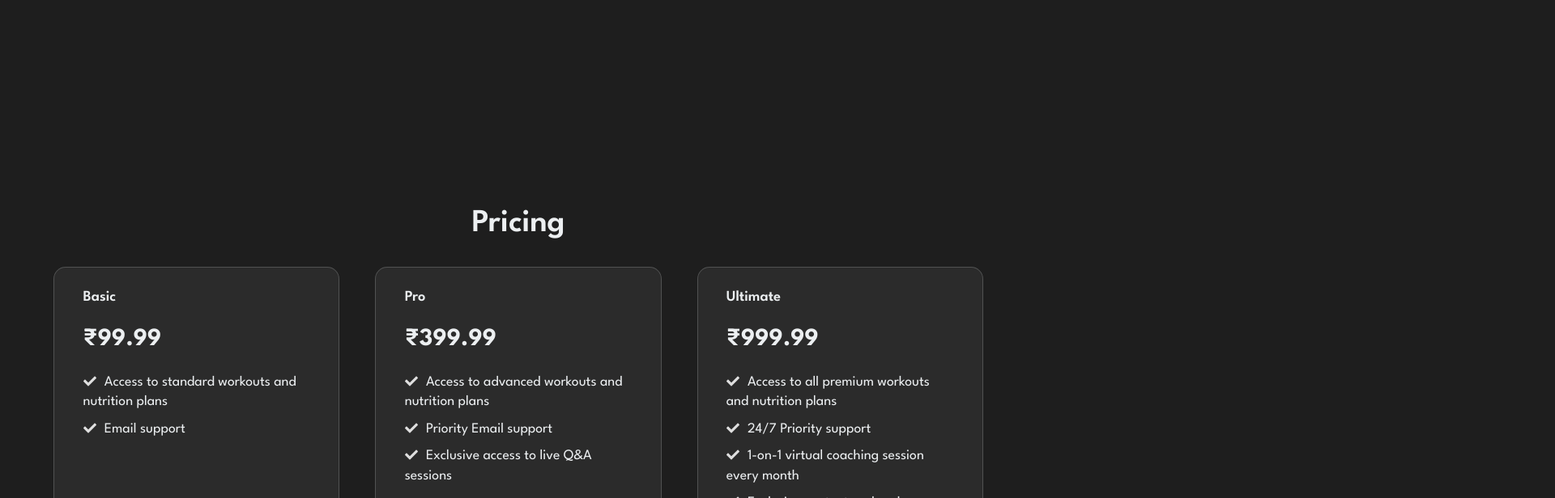
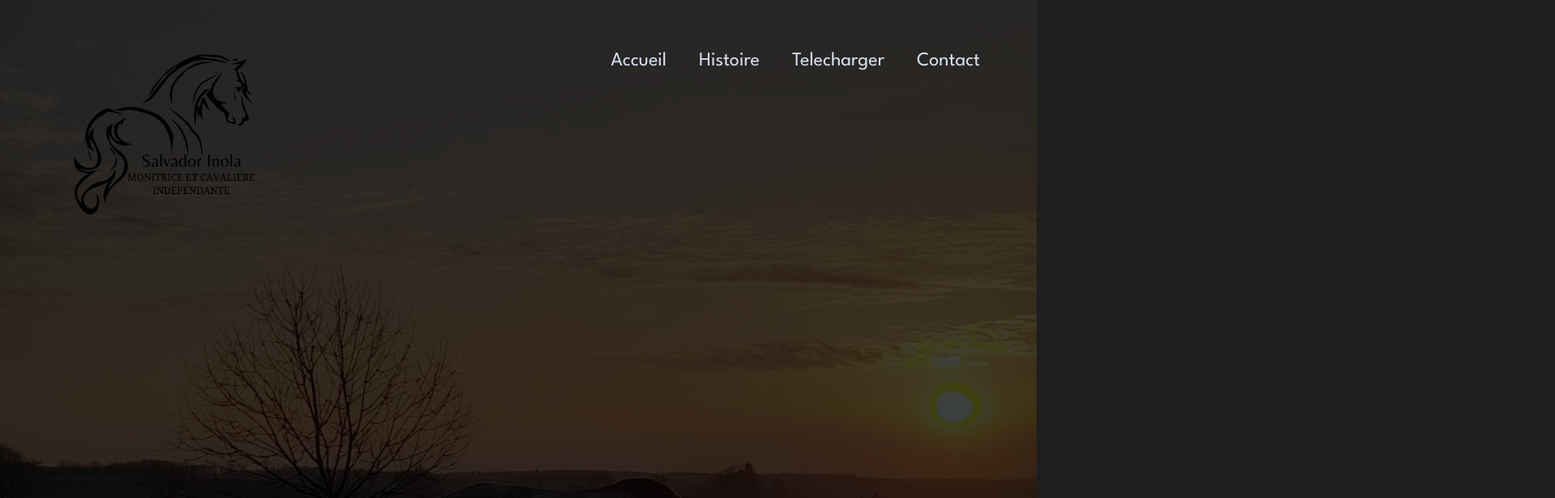
Before and after one commit to Jarvis-69/React-vite, a React (Vite) app in the folder vite-project/: page / in a window 1280 px wide. Shown: the top 616 px of the page at 81% size, 1920 px wide, since content can reach past the window. Built offline with nearby package versions, Linux system fonts and the light colour scheme.

Commit message:
navbar add

```diff
--- a/vite-project/src/App.tsx
+++ b/vite-project/src/App.tsx
@@ -3,15 +3,22 @@
 import { Calendar } from "./components/calendar/Calendar";
 import Card from "./components/card/Card";
 import Footer from "./components/footer/Footer";
+import Navbar from "./components/navbar/Navbar";
 
 export default function Main() {
   return (
     <main>
-      {/* <Navbar /> */}
-      <Card />
-      {/* <Accordion /> */}
-      <Calendar />
-      <Footer />
+      <header>
+        <Navbar />
+      </header>
+      <body>
+        <Card />
+        {/* <Accordion /> */}
+        <Calendar />
+      </body>
+      <footer>
+        <Footer />
+      </footer>
     </main>
   );
 }
--- a/vite-project/src/components/card/style.css
+++ b/vite-project/src/components/card/style.css
@@ -31,6 +31,7 @@ ul {
 .main {
   max-width: 75rem;
   padding: 3em 1.5em;
+  overflow-y: hidden;
 }
 
 .main__heading {
--- a/vite-project/src/components/footer/Footer.tsx
+++ b/vite-project/src/components/footer/Footer.tsx
@@ -92,7 +92,7 @@ function Footer() {
             <a className="fa-brands fa-instagram" />
             </li>
         </ul>
-        <ul className="links">
+        <ul className="footer_links">
             <li>
             <a>Home</a>
             </li>
--- a/vite-project/src/components/footer/style.css
+++ b/vite-project/src/components/footer/style.css
@@ -19,7 +19,7 @@
     font-size: 24px;
   }
 
-  .links {
+  .footer_links {
     gap: 10px;
     display: flex;
     list-style: none;
@@ -72,7 +72,7 @@
       gap: 20px;
     }
 
-    .links {
+    .footer_links {
       gap: 20px;
     }
   }
--- a/vite-project/src/components/navbar/Navbar.tsx
+++ b/vite-project/src/components/navbar/Navbar.tsx
@@ -1,38 +1,39 @@
-import "./styles.css";
-// import logo from "./logo.svg";
-import { useEffect, useRef, useState } from "react";
+import './style.css';
+import logo from './logo.png';
 
-export const Navbar = () => {
-  const lastScrollTop = useRef(0);
-
-  const [isNavbarVisible, setIsNavbarVisible] = useState(true);
-
-  useEffect(() => {
-    window.addEventListener(
-      "scroll",
-      () => {
-        if (pageYOffset > lastScrollTop.current) {
-          // downward scroll
-          setIsNavbarVisible(false);
-        } else if (pageYOffset < lastScrollTop.current) {
-          // upward scroll
-          setIsNavbarVisible(true);
-        } // else was horizontal scroll
-        lastScrollTop.current = pageYOffset <= 0 ? 0 : pageYOffset;
-      },
-      { passive: true }
-    );
-  }, []);
-
+function Navbar() {
   return (
     <>
-      <nav className={`${isNavbarVisible ? "visible" : ""}`}>
-        <div className="nav-items">
-          <a href="#">Portfolio</a>
-          <a href="#">Skills</a>
-          <a href="#">About</a>
-        </div>
-      </nav>
+    <div className="accueil" id="accueil">
+        <input type="checkbox" id="burger" />
+        <label htmlFor="burger" className="menu">
+            <div className="top" />
+            <div className="middle" />
+            <div className="bottom" />
+        </label>
+        <nav className="navbar">
+            <img src={logo} className='navbar_logo'/>
+            <div className="nav-wrapper">
+                <ul className='navbar_ul'>
+                    <li>
+                    <a href="#accueil">Accueil</a>
+                    </li>
+                    <li>
+                    <a href="#histoire">Histoire</a>
+                    </li>
+                    <li>
+                    <a href="#telecharger">Telecharger</a>
+                    </li>
+                    <li>
+                    <a href="#contact">Contact</a>
+                    </li>
+                </ul>
+            </div>
+        </nav>
+        <header></header>
+    </div>
     </>
-  );
-};
+    );
+}
+
+export default Navbar;
--- /dev/null
+++ b/vite-project/src/components/navbar/style.css
@@ -0,0 +1,73 @@
+.accueil {
+    background: linear-gradient(rgba(0, 0, 0, 0.75), rgba(0, 0, 0, 0.75)), url('./background.jpg');
+    background-size: cover;
+    background-position: center;
+    width: 100%;
+    height: 100vh;
+    overflow-x: hidden;
+}
+
+.navbar {
+    display: flex;
+    padding: 50px;
+    padding-top: 75px;
+    margin: auto;
+    align-items: center;
+    justify-content: space-between;
+    font-size: 20px;
+    height: 50px;
+    margin-bottom: 50px;
+}
+
+.navbar_logo {
+    height: 300px;
+    margin-top: 200px;
+}
+
+.img_queries {
+    display: none;
+}
+
+.navbar_ul li {
+    list-style: none;
+    display: inline-block;
+    margin: 20px;
+    position: relative;
+}
+
+.navbar_ul li a {
+    text-decoration: none;
+    color: #d6dfed;
+    /* text-transform: uppercase; */
+    font-size: 24px;
+}
+
+.navbar_ul li::after {
+    content: '';
+    height: 3px;
+    width: 0;
+    background: white;
+    position: absolute;
+    left: 0;
+    bottom: -7.5px;
+    transition: 0.5s;
+}
+
+.navbar_ul li:hover:after {
+    width: 100%;
+}
+
+#burger {
+    display: none;
+}
+
+.navbar .burger {
+    display: none;
+}
+
+/* header {
+    background-image: url('./background.jpg');
+    background-size: cover;
+    width: 100vw;
+    height: 100vh;
+} */
--- a/vite-project/src/index.css
+++ b/vite-project/src/main.css
@@ -1,4 +1,4 @@
-body {
+main body {
     margin: 0;
     padding: 0;
     font-family: "League Spartan", system-ui, sans-serif;
@@ -6,12 +6,20 @@ body {
     line-height: 1.2;
     color: #d6dfed;
 
-
     background-color: #1e1e1e;
     display: grid;
     place-items: center;
     box-sizing: border-box;
-    margin-top: 200px;
+    /* margin-top: 200px; */
 
+}
+
+main {
     overflow-x: hidden;
 }
+
+#root {
+    width: 100%;
+    scroll-behavior: smooth;
+    font-family: "League Spartan", system-ui, sans-serif;
+}
--- a/vite-project/src/main.tsx
+++ b/vite-project/src/main.tsx
@@ -1,7 +1,7 @@
 import React from 'react'
 import ReactDOM from 'react-dom/client'
 import App from './App.tsx'
-import './index.css'
+import './main.css'
 
 const root = ReactDOM.createRoot(
   document.getElementById("root") as HTMLElement
```
Also changed, not shown: vite-project/src/components/navbar/styles.css (deleted, +0 -45 lines), vite-project/src/components/navbar/background.jpg (added).
